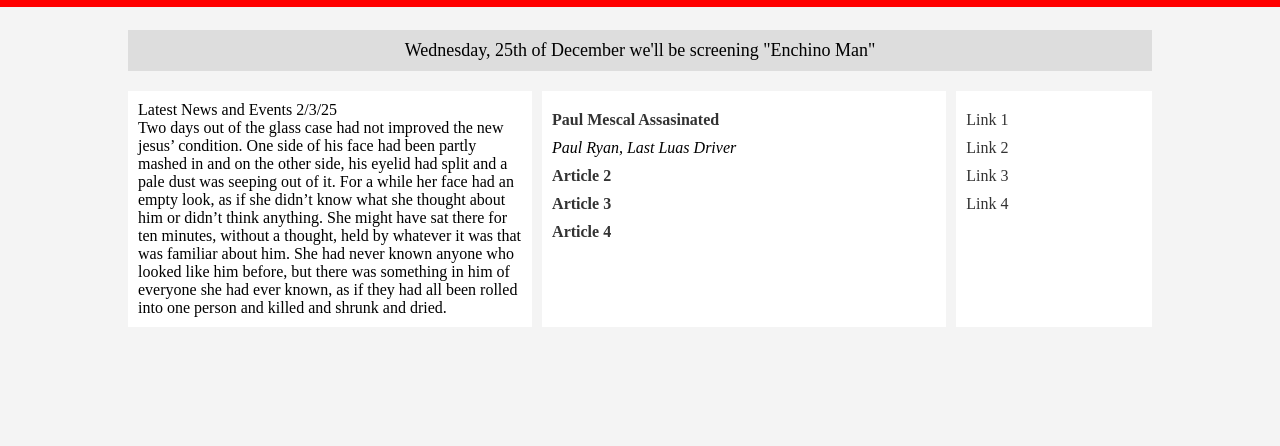
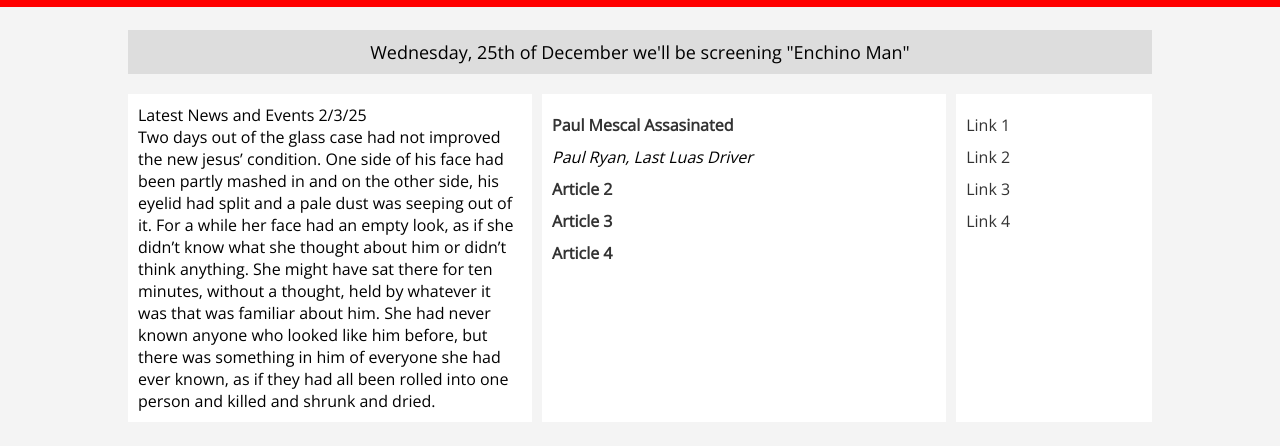
Before and after one commit to hughof98/RUPTURE, a plain HTML site: page index.html in a window 1280 px wide. Shown: the part 50-496 px from the top of the page. Drawn offline with nearby package versions, Linux system fonts and the light colour scheme.

Commit message:
Add files via upload

```diff
--- a/index.html
+++ b/index.html
@@ -4,7 +4,12 @@
     <meta charset="UTF-8">
     <meta name="viewport" content="width=device-width, initial-scale=1.0">
     <title>Web Page Design</title>
+	 <link href="https://fonts.googleapis.com/css2?family=Open+Sans&display=swap" rel="stylesheet">
     <style>
+
+
+
+
         * {
             margin: 0;
             padding: 0;
@@ -12,7 +17,9 @@
         }
 
         body {
-            font-family: duru-sans;
+            font-family: Open Sans;
+
+
             display: flex;
             justify-content: center;
             background-color: #f4f4f4;
```
